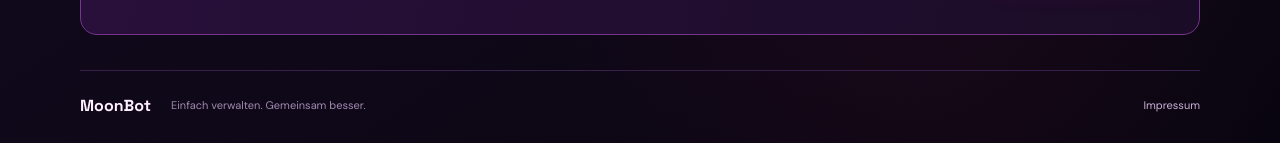
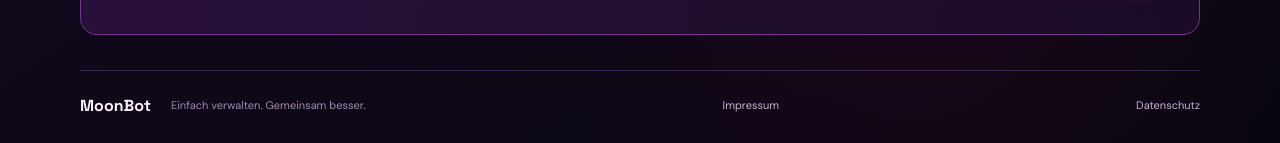
Before and after one commit to esel687/YumiiDiscordBot, a Next.js app: page / in a window 1280 px wide. Shown: the part 1254-1397 px from the top of the page. Built offline with nearby package versions, Linux system fonts and the light colour scheme; no server answers.

Commit message:
Add privacy policy link to footer

```diff
--- a/app/page.tsx
+++ b/app/page.tsx
@@ -11,6 +11,6 @@ export default function Home() {
     <section className="publicHero"><div className="eyebrow"><Sparkles size={14}/> DEIN SERVER. DEINE KONTROLLE.</div><h1>Dein Discord-Server.<br/><b>Deine Regeln. MoonBot.</b></h1><p>Verwalte wichtige Community-Funktionen an einem Ort – übersichtlich, einfach und direkt mit Discord verbunden.</p><div className="publicHeroActions"><a className="heroCta" href="/api/bot/invite"><Plus size={16}/> Bot hinzufügen</a><a className="publicSecondary" href={user?"/dashboard":"/api/auth/discord"}>{user?"Zum Dashboard":"Mit Discord anmelden"} <ArrowRight size={14}/></a></div><div className="publicOrb"><Bot size={88}/></div></section>
     <section className="publicFeatures" id="features"><div className="sectionHead"><div><h2>Alles Wichtige an einem Ort</h2><p>Die Werkzeuge für deine Discord-Community.</p></div></div><div className="publicFeatureGrid"><article><Ticket/><h3>Ticketsystem</h3><p>Organisiere Support-Anfragen in privaten Kanälen.</p></article><article><Bell/><h3>Willkommensnachrichten</h3><p>Begrüße neue Mitglieder automatisch.</p></article><article><Users/><h3>Rollenverwaltung</h3><p>Auto Roles und Self Roles zentral konfigurieren.</p></article><article><ShieldCheck/><h3>KI-Auto-Mod</h3><p>Unterstütze dein Moderationsteam beim Erkennen problematischer Nachrichten.</p></article><article><Settings2/><h3>Server-Einstellungen</h3><p>Verwalte jeden Server getrennt und übersichtlich.</p></article><article><Zap/><h3>Einfacher Einstieg</h3><p>Füge MoonBot hinzu, melde dich mit Discord an und wähle deinen Server.</p></article></div></section>
     <section className="publicAbout" id="about"><div><div className="eyebrow"><ShieldCheck size={14}/> SICHER ÜBER DISCORD</div><h2>Ein Dashboard für deine Community.</h2><p>MoonBot zeigt dir nur Discord-Server, auf denen dein Konto die nötigen Verwaltungsrechte besitzt. Füge den Bot hinzu, wähle deinen Server aus und passe die verfügbaren Bot-Module an.</p></div><a className="heroCta" href="/api/bot/invite"><Plus size={16}/> MoonBot hinzufügen</a></section>
-    <footer className="publicFooter"><b>MoonBot</b><span>Einfach verwalten. Gemeinsam besser.</span><a href="/impressum">Impressum</a></footer>
+    <footer className="publicFooter"><b>MoonBot</b><span>Einfach verwalten. Gemeinsam besser.</span><a href="/impressum">Impressum</a><a href="/datenschutz">Datenschutz</a></footer>
   </main>;
 }
```
